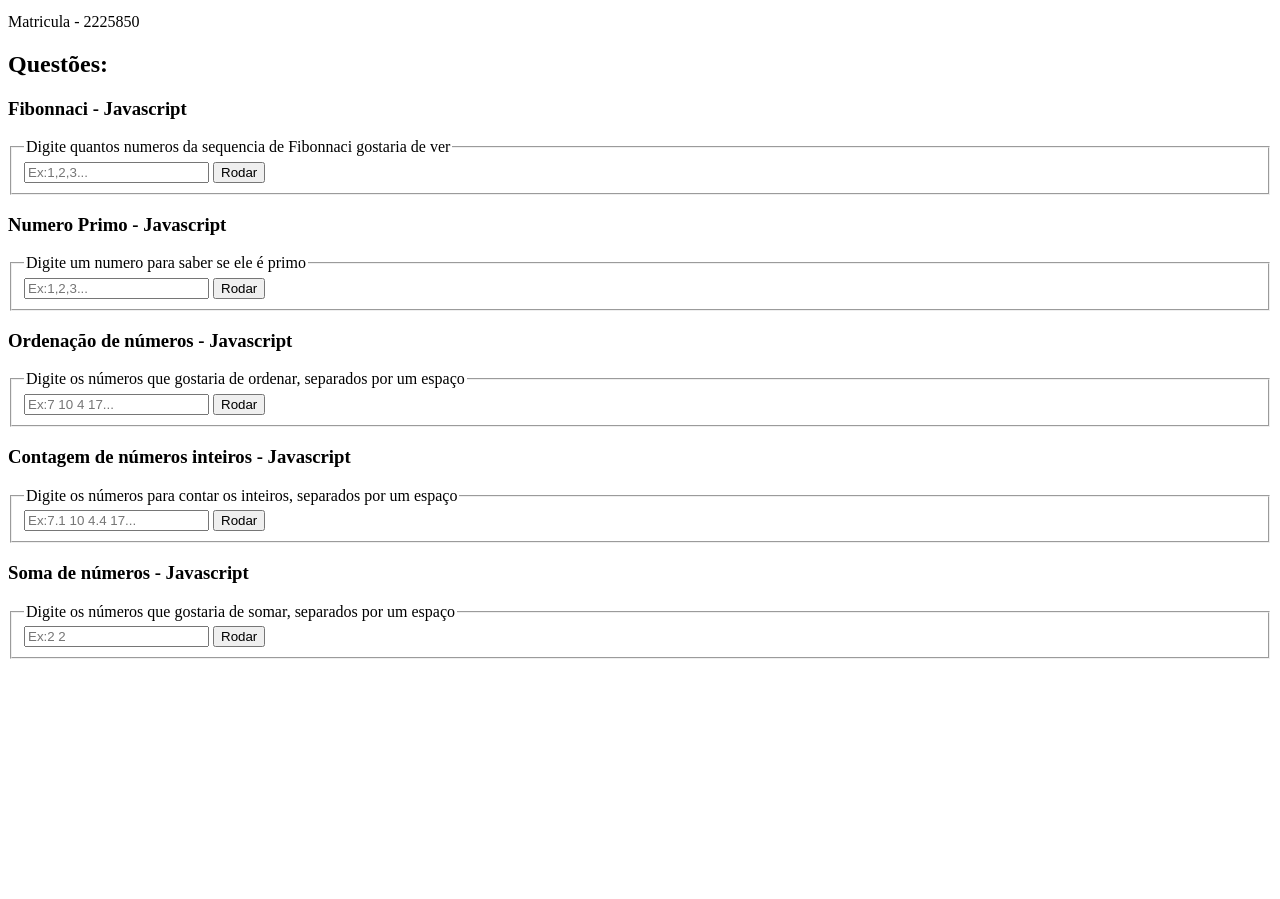
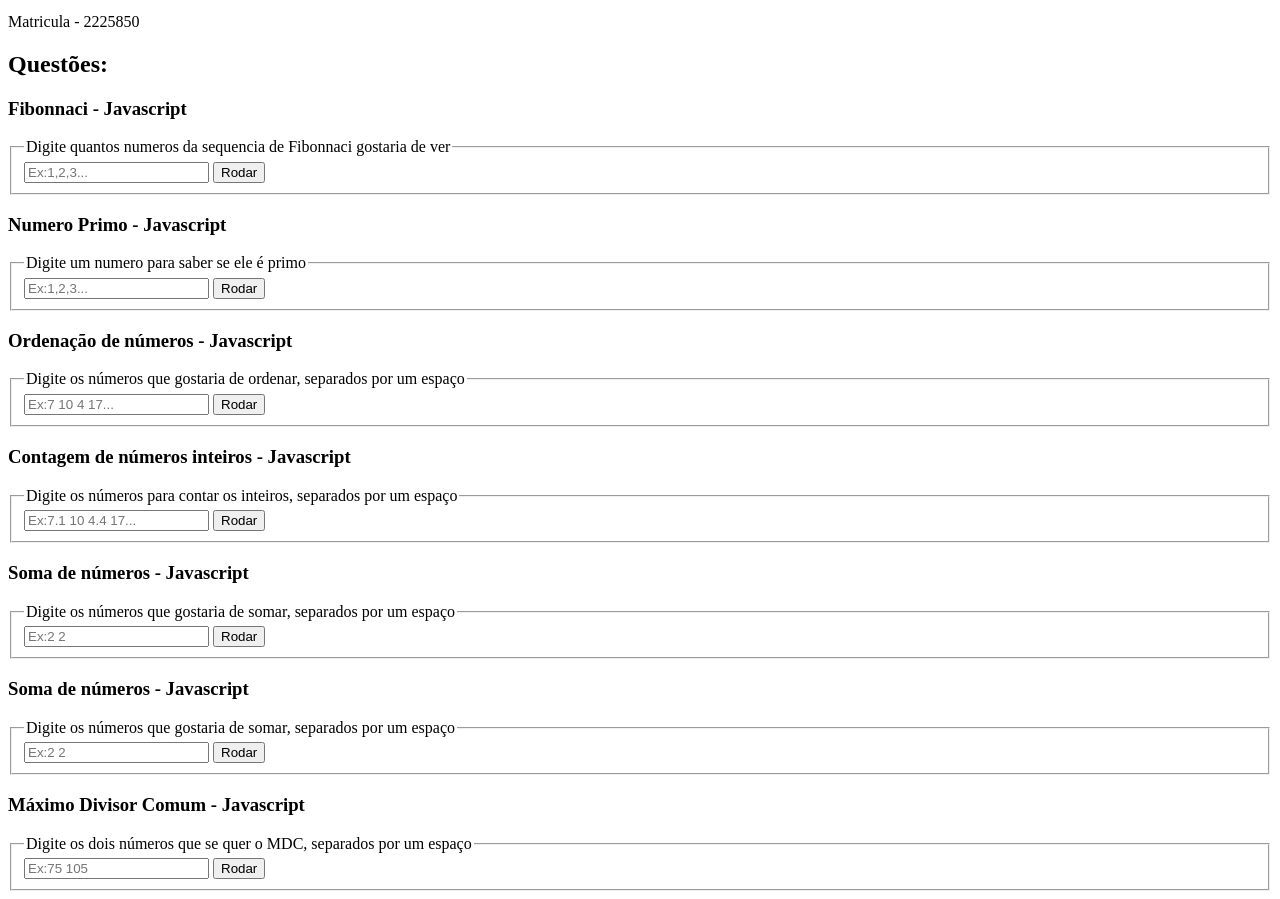
Before and after one commit to GabrielFCB/Codigos-Basicos, a plain HTML site: page Questoes JS/SiteAmbiente.html in a window 1280 px wide. Shown: the part 101-1000 px from the top of the page. Before the commit the page ends 800 px from the top, so only its background shows below. Drawn offline with Linux system fonts and the light colour scheme.

Commit message:
Atualização 1.2

```diff
--- a/Questoes JS/SiteAmbiente.html
+++ b/Questoes JS/SiteAmbiente.html
@@ -97,16 +97,41 @@
             let vetorString = document.getElementById("Somatorio").value;
             let vetor = vetorString.split(" ").map(Number);
             var soma = parseInt(0);
-            let respostaSomatorio1=("Dado o vetor:"+vetor);
+            let respostaSomatorio1 = ("Dado o vetor:" + vetor);
 
             for (var x = 0; x < vetor.length; x++) {
                 soma = soma + vetor[x];
             }
 
-            let respostaSomatorio2=("O somatório é: " + soma);
+            let respostaSomatorio2 = ("O somatório é: " + soma);
 
             document.getElementById("SomatorioResposta1").innerHTML = respostaSomatorio1;
             document.getElementById("SomatorioResposta2").innerHTML = respostaSomatorio2;
+        }
+
+        function rodarMDC() {
+            let vetorString = document.getElementById("MDC").value;
+            let vetor = vetorString.split(" ").map(Number);
+
+            const a=vetor[0];
+            const b=vetor[1];
+
+            const menor = (a < b) ? a : b;
+
+            let mdc = menor;
+
+            while (mdc > 0) {
+
+                if (a % mdc === 0 && b % mdc === 0) {
+                    break;
+                } else {
+                    mdc--;
+                }
+            }
+
+            let respostaMDC = ("O máximo divisor comum de " + a + " e " + b + " é " + mdc);
+
+            document.getElementById("MDCResposta").innerHTML = respostaMDC;
         }
     </script>
 </head>
@@ -176,6 +201,29 @@
                 </fieldset>
             </form>
         </section>
+        <section>
+            <h3>Soma de números - Javascript</h3>
+            <form>
+                <fieldset>
+                    <legend>Digite os números que gostaria de somar, separados por um espaço</legend>
+                    <input type="text" id="Somatorio" name="inputSomatorioJS" placeholder="Ex:2 2" required>
+                    <button type="button" onclick="rodarSomatorio()">Rodar</button>
+                    <div id="SomatorioResposta1"></div>
+                    <div id="SomatorioResposta2"></div>
+                </fieldset>
+            </form>
+        </section>
+        <section>
+            <h3>Máximo Divisor Comum - Javascript</h3>
+            <form>
+                <fieldset>
+                    <legend>Digite os dois números que se quer o MDC, separados por um espaço</legend>
+                    <input type="text" id="MDC" name="inputMDCJS" placeholder="Ex:75 105" required>
+                    <button type="button" onclick="rodarMDC()">Rodar</button>
+                    <div id="MDCResposta"></div>
+                </fieldset>
+            </form>
+        </section>
     </main>
 </body>
 
```
